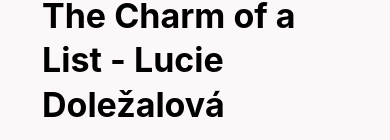
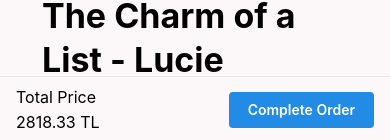
Before and after one commit to haticedalkiran/books-case-study, a React (Vite) app: page /cart in a window 390 px wide. Shown: the part 701-841 px from the top of the page. Built offline with nearby package versions, Linux system fonts and the light colour scheme.

Commit message:
fix cart page's mobile view

```diff
--- a/src/pages/Cart.page.tsx
+++ b/src/pages/Cart.page.tsx
@@ -10,6 +10,7 @@ import {
   Text,
   Title,
   Grid,
+  Container,
 } from '@mantine/core';
 import { Plus, Trash } from 'tabler-icons-react';
 
@@ -50,9 +51,13 @@ export function CartPage() {
     totalPrice: 2818.33,
   }; //useSelector((state: any) => state.cart); // TODO
 
+  if (!cart.items || cart.items.length === 0) {
+    return <EmptyView />;
+  }
+
   return (
     <>
-      <Grid gutter={'2rem'}>
+      <Grid gutter={'2rem'} mb={'80px'}>
         <Grid.Col span={{ base: 12, md: 8 }}>
           <Stack gap="lg">
             {cart.items &&
@@ -115,7 +120,7 @@ export function CartPage() {
               ))}
           </Stack>
         </Grid.Col>
-        <Grid.Col span={{ base: 12, md: 4 }}>
+        <Grid.Col span={{ base: 12, md: 4 }} display={{ base: 'none', md: 'block' }}>
           <Flex
             direction="column"
             style={{ border: '1px solid #eee', padding: '2rem' }}
@@ -127,6 +132,26 @@ export function CartPage() {
           </Flex>
         </Grid.Col>
       </Grid>
+      <Box
+        display={{ base: 'block', md: 'none' }}
+        pos="fixed"
+        left="0"
+        bottom="0"
+        bg={'var(--mantine-color-body)'}
+        w="100%"
+        py={'0.5rem'}
+        style={{ borderTop: '1px solid var(--mantine-color-default-border)' }}
+      >
+        <Container>
+          <Flex justify="space-between" align="center">
+            <Stack gap={0}>
+              <Text>Total Price</Text>
+              <Text> {cart.totalPrice} TL</Text>
+            </Stack>
+            <Button>Complete Order</Button>
+          </Flex>
+        </Container>
+      </Box>
     </>
   );
 }
```
